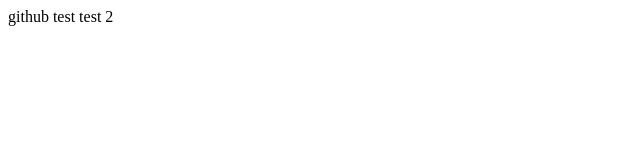
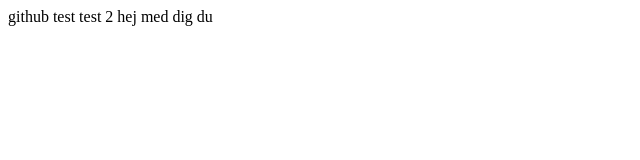
Before and after one commit to trineravn97/GithubBeginner, a plain HTML site: page index.html in a window 1280 px wide. Shown: the whole page, without its empty margins (0-640 px from the left). Drawn offline with Linux system fonts and the light colour scheme.

Commit message:
Update index.html
så du

```diff
--- a/index.html
+++ b/index.html
@@ -9,5 +9,6 @@
 <body>
     github test
     test 2
+    hej med dig du
 </body>
 </html>
```
